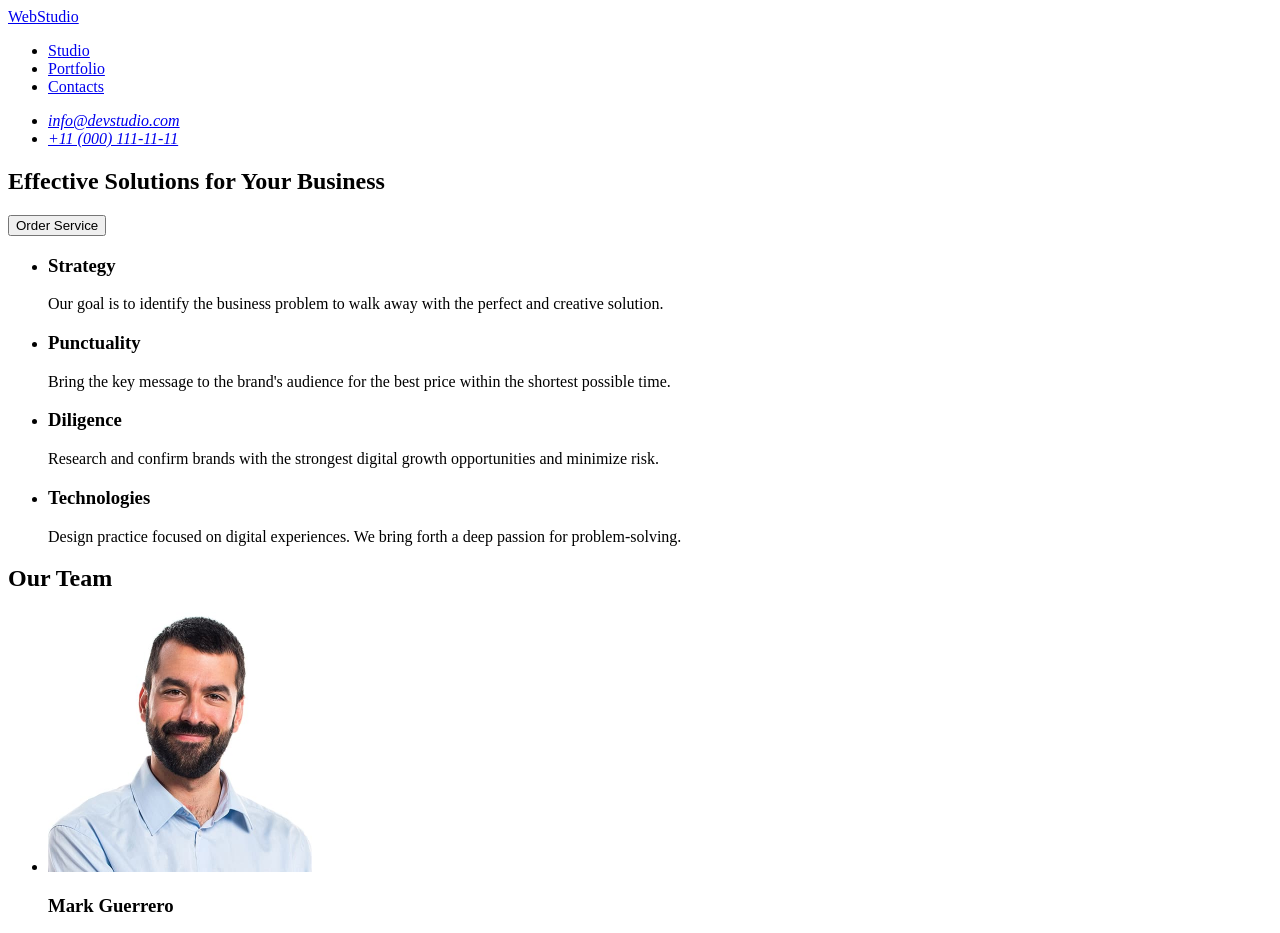
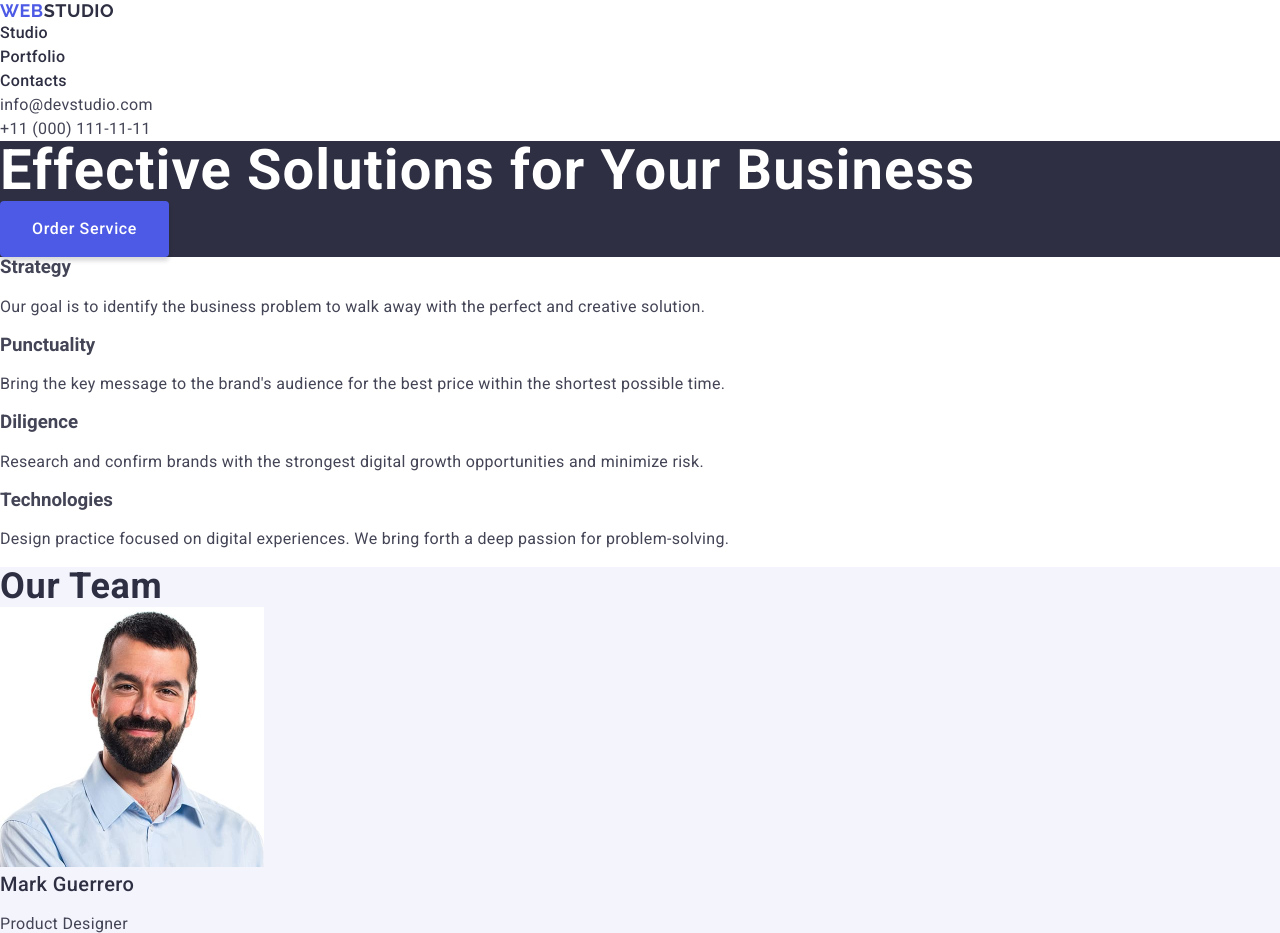
Before and after one commit to SwissLana/goit-markup-hw-02, a plain HTML site: page index.html in a window 1280 px wide. Shown: the top 933 px of the page. Drawn offline with nearby package versions, Linux system fonts and the light colour scheme.

Commit message:
add markup hw2

```diff
--- /dev/null
+++ b/css/styles.css
@@ -0,0 +1,190 @@
+body {
+    font-family: "Roboto", sans-serif;
+    color: rgb(67 68 85);
+    margin: 0;
+    padding: 0;
+    background-color: rgb(255 255 255);
+}
+
+ul, ol {
+    list-style-type: none;
+    margin: 0;
+    padding: 0;
+}
+
+a {
+    text-decoration: none;
+    color: inherit;
+}
+
+h1, h2, h3, h4, h5, h6 {
+    margin: 0;
+    padding: 0;
+}
+
+.logo {
+    font-family: "Raleway", sans-serif;
+    font-weight: 700;
+    font-size: 18px;
+    /* line-height: 21px; */
+    line-height: 1.17;
+    letter-spacing: 0.03em;
+    text-transform: uppercase;
+    color: rgb(77 90 229);
+}
+
+.header-logo .logo-part {
+    color: rgb(46 47 66);
+}
+
+.nav-link {
+    font-weight: 500;
+    font-size: 16px;
+    /* line-height: 24px; */
+    line-height: 1.5;
+    letter-spacing: 0.02em;
+    color: rgb(46 47 66);
+}
+
+.contacts {
+    font-style: normal;
+}
+.contacts-link {
+    font-size: 16px;
+    /* line-height: 24px; */
+    line-height: 1.5;
+    letter-spacing: 0.02em;
+    color: rgb(67 68 85);
+}
+.nav-link:hover,
+.nav-link:focus,
+.contacts-link:hover,
+.contacts-link:focus {
+    color: rgb(64 75 191);
+}
+.hero-section {
+    background-color: rgb(46 47 66);
+}
+.main-title {
+    font-weight: 700;
+    font-size: 56px;
+
+    /* line-height: 60px; */
+    line-height: 1.07;
+    letter-spacing: 0.02em;
+    color: rgb(255 255 255);
+}
+
+.order-service-btn {
+    display: flex;
+    align-items: flex-start;
+    justify-content: flex-start;
+    flex-direction: row;
+    gap: 10px;
+    border: none;
+    border-radius: 4px;
+    padding: 16px 32px;
+    cursor: pointer;
+    box-shadow: 0 4px 4px 0 rgba(0 0 0 / 0.15);
+    background: rgb(77 90 229);
+    font-weight: 500;
+    font-size: 16px;
+
+    /* line-height: 24px; */
+    line-height: 1.5;
+    letter-spacing: 0.04em;
+    color: rgb(255 255 255);
+}
+.visually-hidden {
+    position: absolute;
+    width: 1px;
+    height: 1px;
+    padding: 0;
+    margin: -1px;
+    overflow: hidden;
+    clip-path: inset(100%);
+    clip: rect(0, 0, 0, 0);
+    white-space: nowrap;
+    border: 0;
+}
+.benefit-title {
+    font-weight: 500;
+    font-size: 20px;
+
+    /* line-height: 24px; */
+    line-height: 1.2;
+    letter-spacing: 0.02em;
+    color: rgb(46 47 66);
+}
+.benefits-text {
+    font-weight: 400;
+    font-size: 16px;
+
+    /* line-height: 24px; */
+    line-height: 1.5;
+    letter-spacing: 0.02em;
+    color: rgb(67 68 85);
+}
+.team-section {
+    background-color: rgb(244 244 253);
+}
+
+.section-title {
+    font-weight: 700;
+    font-size: 36px;
+
+    /* line-height: 40px; */
+    line-height: 1.11;
+    letter-spacing: 0.02em;
+    color: rgb(46 47 66);
+}
+.team-name {
+    font-weight: 500;
+    font-size: 20px;
+
+    /* line-height: 24px; */
+    line-height: 1.2;
+    letter-spacing: 0.02em;
+    color: rgb(46 47 66);
+}
+.team-role {
+    font-weight: 400;
+    font-size: 16px;
+
+    /* line-height: 24px; */
+    line-height: 1.5;
+    letter-spacing: 0.02em;
+    color: rgb(67 68 85);
+}
+.portfolio-title {
+    font-weight: 500;
+    font-size: 20px;
+
+    /* line-height: 24px; */
+    line-height: 1.2;
+    letter-spacing: 0.02em;
+    color: rgb(46 47 66);
+}
+.portfolio-category {
+    font-weight: 400;
+    font-size: 16px;
+
+    /* line-height: 24px; */
+    line-height: 1.5;
+    letter-spacing: 0.02em;
+    color: rgb(67 68 85);
+}
+
+.page-footer {
+    background-color: rgb(46 47 66);
+}
+.footer-logo .logo-part {
+    color: rgb(244 244 253);
+}
+.footer-text {
+    font-size: 16px;
+    /* line-height: 24px; */
+    line-height: 1.5;
+    letter-spacing: 0.02em;
+    color: rgb(244 244 253);
+}
--- a/index.html
+++ b/index.html
@@ -4,84 +4,133 @@
     <meta charset="UTF-8">
     <meta name="viewport" content="width=device-width, initial-scale=1.0">
     <title>Web Studio</title>
+
+    <link
+        rel="stylesheet"
+        href="https://cdnjs.cloudflare.com/ajax/libs/modern-normalize/3.0.1/modern-normalize.min.css"
+        integrity="sha512-q6WgHqiHlKyOqslT/lgBgodhd03Wp4BEqKeW6nNtlOY4quzyG3VoQKFrieaCeSnuVseNKRGpGeDU3qPmabCANg=="
+        crossorigin="anonymous" referrerpolicy="no-referrer"
+    />
+
+    <link rel="preconnect" href="https://fonts.googleapis.com">
+    <link rel="preconnect" href="https://fonts.gstatic.com" crossorigin>
+    <link href="https://fonts.googleapis.com/css2?family=Raleway:wght@700&family=Roboto:wght@400;500;700&display=swap" rel="stylesheet">
+
+    <link rel="stylesheet" href="./css/styles.css">
 </head>
 <body>
     <!-- PAGE HEADER -->
-    <header>
-        <nav>
-            <a href="./index.html">WebStudio</a>
-            <ul>
-                <li><a href="#">Studio</a></li>
-                <li><a href="#">Portfolio</a></li>
-                <li><a href="#">Contacts</a></li>
+    <header class="page-header">
+        <nav class="header-nav">
+            <a class="logo header-logo" href="./index.html">Web<span class="logo-part">Studio</span></a>
+            <ul class="nav-list">
+                <li class="nav-item"><a class="nav-link" href="./index.html">Studio</a></li>
+                <li class="nav-item"><a class="nav-link" href="#">Portfolio</a></li>
+                <li class="nav-item"><a class="nav-link" href="#">Contacts</a></li>
             </ul>
         </nav>
-        <address>
-            <ul>
-                <li><a href="mailto:info@devstudio.com">info@devstudio.com</a></li>
-                <li><a href="tel:+110001111111">+11 (000) 111-11-11</a></li>
+        <address class="contacts">
+            <ul class="contacts-list">
+                <li class="contacts-item"><a class="contacts-link" href="mailto:info@devstudio.com">info@devstudio.com</a></li>
+                <li class="contacts-item"><a class="contacts-link" href="tel:+110001111111">+11 (000) 111-11-11</a></li>
             </ul>
         </address>
     </header>
     <main>
         <!-- HERO SECTION -->
-        <section>
-            <h1>Effective Solutions for Your Business</h1>
-            <button type="button">Order Service</button>
+        <section class="hero-section">
+            <h1 class="main-title">Effective Solutions for Your Business</h1>
+            <button class="order-service-btn" type="button">Order Service</button>
         </section>
         <!-- BENEFITS SECTION -->
-        <section id="benefits">
-        <h2 hidden>Our benefits</h2>
-        <ul>
-          <li>
-            <h3>Strategy</h3>
-            <p>Our goal is to identify the business problem to walk away with the perfect and creative solution.</p>
+        <section class="benefits-section" id="benefits">
+            <h2 class="visually-hidden">Our benefits</h2>
+            <ul class="benefits-list">
+            <li class="benefits-item">
+                <h3 class="benefits-title">Strategy</h3>
+                <p class="benefits-text">Our goal is to identify the business problem to walk away with the perfect and creative solution.</p>
             </li>
-          <li>
-            <h3>Punctuality</h3>
-            <p>Bring the key message to the brand's audience for the best price within the shortest possible time.</p>
+            <li class="benefits-item">
+                <h3 class="benefits-title">Punctuality</h3>
+                <p class="benefits-text"> Bring the key message to the brand's audience for the best price within the shortest possible time.</p>
             </li>
-          <li>
-            <h3>Diligence</h3>
-            <p>Research and confirm brands with the strongest digital growth opportunities and minimize risk.</p>
+            <li class="benefits-item">
+                <h3 class="benefits-title">Diligence</h3>
+                <p class="benefits-text">Research and confirm brands with the strongest digital growth opportunities and minimize risk.</p>
             </li>
-          <li>
-            <h3>Technologies</h3>
-            <p>Design practice focused on digital experiences. We bring forth a deep passion for problem-solving.</p>
+            <li class="benefits-item">
+                <h3 class="benefits-title">Technologies</h3>
+                <p class="benefits-text">Design practice focused on digital experiences. We bring forth a deep passion for problem-solving.</p>
             </li>
             </ul>
         </section>
       <!-- TEAM SECTION -->
-        <section id="team">
-            <h2>Our Team</h2>
-            <ul>
-            <li>
+        <section class="team-section" id="team">
+            <h2 class="section-title">Our Team</h2>
+            <ul class="team-list">
+            <li class="team-item">
                 <img src="./images/mark-guerrero.jpg" alt="Photo of Mark Guerrero" width="264" height="260">
-                <h3>Mark Guerrero</h3>
-                <p>Product Designer</p>
+                <h3 class="team-name">Mark Guerrero</h3>
+                <p class="team-role">Product Designer</p>
             </li>
-            <li>
+            <li class="team-item">
                 <img src="./images/tom-ford.jpg" alt="Photo of Tom Ford" width="264" height="260">
-                <h3>Tom Ford</h3>
-                <p>Frontend Developer</p>
+                <h3 class="team-name">Tom Ford</h3>
+                <p class="team-role">Frontend Developer</p>
             </li>
-            <li>
+            <li class="team-item">
                 <img src="./images/camila-garcia.jpg" alt="Photo of Camila Garcia" width="264" height="260">
-                <h3>Camila Garcia</h3>
-                <p>Marketing</p>
+                <h3 class="team-name">Camila Garcia</h3>
+                <p class="team-role">Marketing</p>
             </li>
-            <li>
+            <li class="team-item">
                 <img src="./images/daniel-wilson.jpg" alt="Photo of Daniel Wilson" width="264" height="260">
-                <h3>Daniel Wilson</h3>
-                <p>UI Designer</p>
+                <h3 class="team-name">Daniel Wilson</h3>
+                <p class="team-role">UI Designer</p>
+            </li>
+            </ul>
+        </section>
+        <!-- PORTFOLIO SECTION -->
+        <section class="portfolio-section" id="portfolio">
+            <h2 class="section-title">Our Portfolio</h2>
+            <ul class="portfolio-list">
+            <li class="portfolio-item">
+                <img src="./images/banking-app.jpg" alt="Screenshot of Project 1" width="360" height="300">
+                <h3 class="portfolio-title">Banking App</h3>
+                <p class="portfolio-category">App</p>
+            </li>
+            <li class="portfolio-item">
+                <img src="./images/cashless-payment.jpg" alt="Screenshot of Project 2" width="360" height="300">
+                <h3 class="portfolio-title">Cashless Payment</h3>
+                <p class="portfolio-category">Marketing</p>
+            </li>
+            <li class="portfolio-item">
+                <img src="./images/meditation-app.jpg" alt="Screenshot of Project 3" width="360" height="300">
+                <h3 class="portfolio-title">Meditation App</h3>
+                <p class="portfolio-category">App</p>
+            </li>
+            <li class="portfolio-item">
+                <img src="./images/taxi-service.jpg" alt="Screenshot of Project 4" width="360" height="300">
+                <h3 class="portfolio-title">Taxi Service</h3>
+                <p class="portfolio-category">Marketing</p>
+            </li>
+            <li class="portfolio-item">
+                <img src="./images/screen-illustrations.jpg" alt="Screenshot of Project 5" width="360" height="300">
+                <h3 class="portfolio-title">Screen Illustrations</h3>
+                <p class="portfolio-category">Design</p>
+            </li>
+            <li class="portfolio-item">
+                <img src="./images/online-courses.jpg" alt="Screenshot of Project 6" width="360" height="300">
+                <h3 class="portfolio-title">Online Courses</h3>
+                <p class="portfolio-category">Marketing</p>
             </li>
             </ul>
         </section>
     </main>
     <!-- PAGE FOOTER -->
-    <footer>
-      <a href="./index.html">WebStudio</a>
-      <p>
+    <footer class="page-footer">
+      <a class="logo footer-logo" href="./index.html">Web<span class="logo-part">Studio</span></a>
+      <p class="footer-text">
         Increase the flow of customers and sales for your business with digital marketing & growth solutions.
       </p>
     </footer>
```
Also changed, not shown: images/banking-app.jpg (added), images/cashless-payment.jpg (added), images/meditation-app.jpg (added), images/online-courses.jpg (added), images/screen-illustrations.jpg (added), images/taxi-service.jpg (added), 1 other file. Lines whose indentation alone changed are shown as unchanged.
